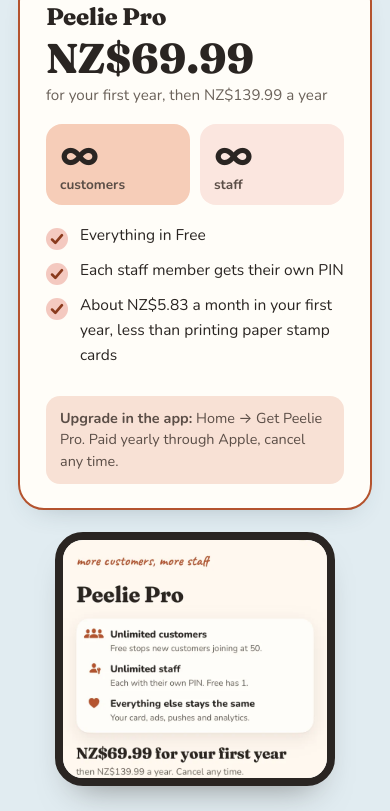
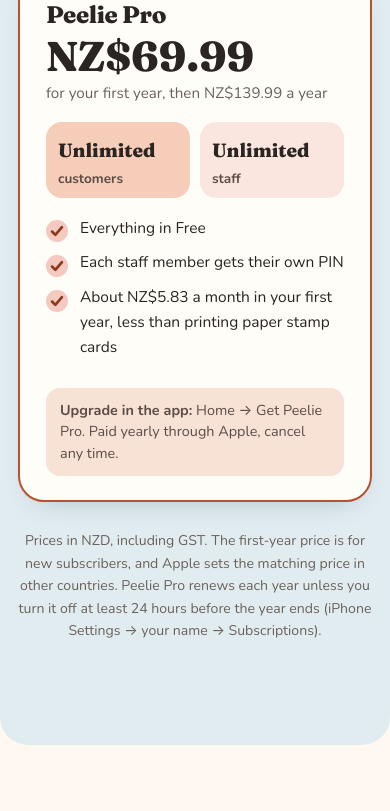
Before and after one commit to jay-agenti-nz/wcloud-nz, a plain HTML site: page peelieapp/index.html in a window 390 px wide. Shown: the part 9575-10386 px from the top of the page. Drawn offline with nearby package versions, Linux system fonts and the light colour scheme.

Commit message:
Peelie: drop the framed Pro screenshot; 'Unlimited' in words on Pro tiles
The pricing section is now just the two plan cards, centred. The Pro
tiles say 'Unlimited customers' and 'Unlimited staff' instead of the
infinity sign, with a smaller size on very small phones so the word
fits its tile.

Co-Authored-By: Claude Opus 5.5 <noreply@anthropic.com>
Claude-Session: https://claude.ai/code/session_01LCUTWL3Er8BxxZzStBKY27

```diff
--- a/peelieapp/index.html
+++ b/peelieapp/index.html
@@ -381,8 +381,8 @@
           <p class="price"><b>NZ$69.99</b></p>
           <p class="per">for your first year, then NZ$139.99 a year</p>
           <div class="tiles">
-            <div class="tile terra"><b class="inf" aria-label="Unlimited">∞</b><span>customers</span></div>
-            <div class="tile pink"><b class="inf" aria-label="Unlimited">∞</b><span>staff</span></div>
+            <div class="tile terra"><b class="word">Unlimited</b><span>customers</span></div>
+            <div class="tile pink"><b class="word">Unlimited</b><span>staff</span></div>
           </div>
           <ul class="ticks">
             <li>Everything in Free</li>
@@ -391,7 +391,6 @@
           </ul>
           <p class="note"><strong>Upgrade in the app:</strong> Home → Get Peelie Pro. Paid yearly through Apple, cancel any time.</p>
         </article>
-        <div class="plan-shot"><img src="/peelieapp/img/pro-screen.webp" alt="The Peelie Pro screen in the app: unlimited customers, unlimited staff, everything else stays the same, NZ$69.99 for your first year" loading="lazy" width="700" height="630"></div>
       </div>
       <p class="fine center">Prices in NZD, including GST. The first-year price is for new subscribers, and Apple sets the matching price in other countries. Peelie Pro renews each year unless you turn it off at least 24 hours before the year ends (iPhone Settings → your name → Subscriptions).</p>
     </div>
--- a/peelieapp/peelie.css
+++ b/peelieapp/peelie.css
@@ -241,7 +241,7 @@ section { padding: 88px 0; }
 
 /* Pricing for shops (no buy buttons: Peelie Pro is bought in the app) */
 .pricing { background: var(--p-blue); border-radius: 40px; margin: 28px 12px 0; }
-.plans { display: grid; grid-template-columns: 1fr 1fr .9fr; gap: 22px; align-items: stretch; max-width: 1040px; margin: 0 auto; }
+.plans { display: grid; grid-template-columns: 1fr 1fr; gap: 24px; align-items: stretch; max-width: 860px; margin: 0 auto; }
 .plan { position: relative; background: var(--surface); border: 1px solid var(--p-blue-2); border-radius: var(--radius); padding: 28px 26px 24px; box-shadow: 0 12px 30px -20px rgba(46,74,87,.45); display: flex; flex-direction: column; }
 .plan h3 { font-size: 1.5rem; font-weight: 800; margin-bottom: 6px; }
 .plan .price { margin: 0 0 4px; color: var(--muted); }
@@ -251,9 +251,6 @@ section { padding: 88px 0; }
 .plan .small { font-size: .9rem; color: var(--muted); margin: auto 0 0; padding-top: 12px; border-top: 1px dashed var(--line); }
 .plan.pro { border: 2px solid var(--terra); }
 .plan .badge { position: absolute; top: -14px; right: 20px; background: var(--terra); color: #fff; font: 800 .78rem/1 var(--body); padding: 8px 12px; border-radius: 999px; }
-.plan-shot { display: flex; align-items: center; justify-content: center; }
-.plan-shot img { width: 100%; max-width: 300px; border-radius: 28px; border: 8px solid var(--ink); box-shadow: 0 20px 34px -20px rgba(42,37,34,.5); }
-@media (max-width: 980px) { .plans { grid-template-columns: 1fr 1fr; } .plan-shot { grid-column: 1 / -1; } .plan-shot img { max-width: 280px; } }
 @media (max-width: 640px) { .plans { grid-template-columns: 1fr; } .pricing { margin: 0; border-radius: 28px; } }
 
 /* Small phones */
@@ -284,4 +281,6 @@ section { padding: 88px 0; }
 .plan .ticks li { font-size: .97rem; }
 .plan .note { margin: auto 0 0; background: var(--slot); border-radius: 14px; padding: 12px 14px; font-size: .9rem; color: #5B4E47; line-height: 1.5; }
 .plan.pro .note { background: var(--terra-soft); }
-.tile b.inf { font: 700 2.5rem/.8 var(--body); padding-top: 2px; }
+/* "Unlimited" in words, sized to sit level with the "50" and "1" tiles */
+.tile b.word { font-size: 1.55rem; line-height: 1.29; }
+@media (max-width: 400px) { .tile b.word { font-size: 1.2rem; line-height: 1.67; } .tile { padding: 12px 12px 10px; } }
```
Also changed, not shown: peelieapp/img/pro-screen.webp (deleted).
